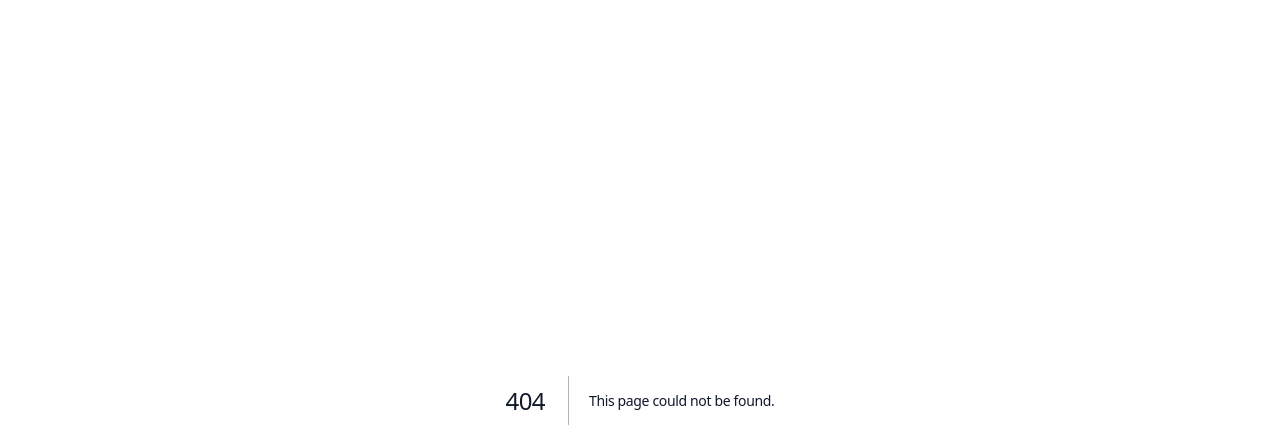
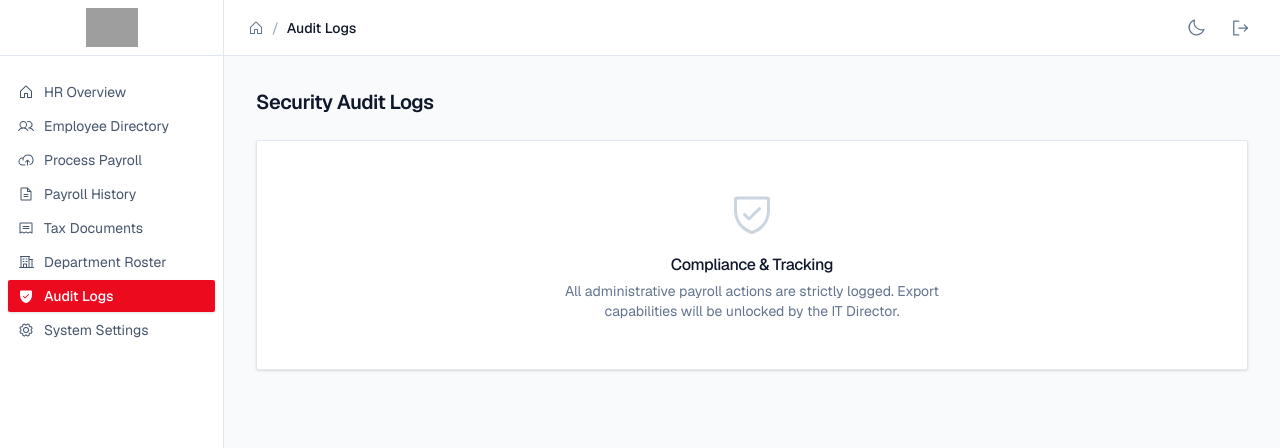
Before and after one commit to shivaacodes/Payroll-Automation-System, a Next.js app in the folder frontend/: page /dashboard/audit in a window 1280 px wide. Before the commit this address had no page. Shown: the top 448 px of the page. Built offline with nearby package versions, Linux system fonts and the light colour scheme; grey boxes are pictures that could not be loaded.

Commit message:
feat: add frontend endpoints for HR sidebar links

```diff
--- /dev/null
+++ b/frontend/app/dashboard/audit/page.tsx
@@ -0,0 +1,17 @@
+import React from 'react';
+import { ShieldCheck } from '@phosphor-icons/react/dist/ssr';
+
+export default function AuditLogs() {
+  return (
+    <div className="space-y-6">
+      <div className="flex items-center justify-between">
+        <h2 className="text-xl font-semibold text-slate-900 dark:text-white">Security Audit Logs</h2>
+      </div>
+      <div className="bg-card border border-border rounded-sm p-12 flex flex-col items-center justify-center text-center shadow-sm">
+        <ShieldCheck className="w-12 h-12 text-slate-300 dark:text-slate-600 mb-4" />
+        <h3 className="text-base font-medium text-slate-900 dark:text-white">Compliance & Tracking</h3>
+        <p className="text-sm text-slate-500 mt-1 max-w-md">All administrative payroll actions are strictly logged. Export capabilities will be unlocked by the IT Director.</p>
+      </div>
+    </div>
+  );
+}
--- /dev/null
+++ b/frontend/app/dashboard/roster/page.tsx
@@ -0,0 +1,17 @@
+import React from 'react';
+import { BuildingOffice } from '@phosphor-icons/react/dist/ssr';
+
+export default function DepartmentRoster() {
+  return (
+    <div className="space-y-6">
+      <div className="flex items-center justify-between">
+        <h2 className="text-xl font-semibold text-slate-900 dark:text-white">Department Roster</h2>
+      </div>
+      <div className="bg-card border border-border rounded-sm p-12 flex flex-col items-center justify-center text-center shadow-sm">
+        <BuildingOffice className="w-12 h-12 text-slate-300 dark:text-slate-600 mb-4" />
+        <h3 className="text-base font-medium text-slate-900 dark:text-white">Organizational Hierarchy</h3>
+        <p className="text-sm text-slate-500 mt-1 max-w-md">Branch mapping and hierarchical roles are currently being synced with the central dealership ERP.</p>
+      </div>
+    </div>
+  );
+}
--- /dev/null
+++ b/frontend/app/dashboard/settings/page.tsx
@@ -0,0 +1,17 @@
+import React from 'react';
+import { Gear } from '@phosphor-icons/react/dist/ssr';
+
+export default function SystemSettings() {
+  return (
+    <div className="space-y-6">
+      <div className="flex items-center justify-between">
+        <h2 className="text-xl font-semibold text-slate-900 dark:text-white">System Settings</h2>
+      </div>
+      <div className="bg-card border border-border rounded-sm p-12 flex flex-col items-center justify-center text-center shadow-sm">
+        <Gear className="w-12 h-12 text-slate-300 dark:text-slate-600 mb-4" />
+        <h3 className="text-base font-medium text-slate-900 dark:text-white">Global Configurations</h3>
+        <p className="text-sm text-slate-500 mt-1 max-w-md">Company branding, global email SMTP variables, and WhatsApp API keys are managed here.</p>
+      </div>
+    </div>
+  );
+}
--- /dev/null
+++ b/frontend/app/dashboard/tax/page.tsx
@@ -0,0 +1,17 @@
+import React from 'react';
+import { Receipt } from '@phosphor-icons/react/dist/ssr';
+
+export default function TaxDocuments() {
+  return (
+    <div className="space-y-6">
+      <div className="flex items-center justify-between">
+        <h2 className="text-xl font-semibold text-slate-900 dark:text-white">Tax Documents</h2>
+      </div>
+      <div className="bg-card border border-border rounded-sm p-12 flex flex-col items-center justify-center text-center shadow-sm">
+        <Receipt className="w-12 h-12 text-slate-300 dark:text-slate-600 mb-4" />
+        <h3 className="text-base font-medium text-slate-900 dark:text-white">End of Year Tax Filings</h3>
+        <p className="text-sm text-slate-500 mt-1 max-w-md">Form 16 and corporate tax documents will automatically populate here after the financial year closes.</p>
+      </div>
+    </div>
+  );
+}
--- a/frontend/components/layout/Sidebar.tsx
+++ b/frontend/components/layout/Sidebar.tsx
@@ -22,10 +22,10 @@ export const navItems = [
   { href: '/dashboard/employees', label: 'Employee Directory', icon: Users },
   { href: '/dashboard/upload', label: 'Process Payroll', icon: CloudArrowUp },
   { href: '/dashboard/reports', label: 'Payroll History', icon: FileText },
-  { href: '#tax', label: 'Tax Documents', icon: Receipt },
-  { href: '#roster', label: 'Department Roster', icon: BuildingOffice },
-  { href: '#audit', label: 'Audit Logs', icon: ShieldCheck },
-  { href: '#settings', label: 'System Settings', icon: Gear },
+  { href: '/dashboard/tax', label: 'Tax Documents', icon: Receipt },
+  { href: '/dashboard/roster', label: 'Department Roster', icon: BuildingOffice },
+  { href: '/dashboard/audit', label: 'Audit Logs', icon: ShieldCheck },
+  { href: '/dashboard/settings', label: 'System Settings', icon: Gear },
 ];
 
 export default function Sidebar() {
```
